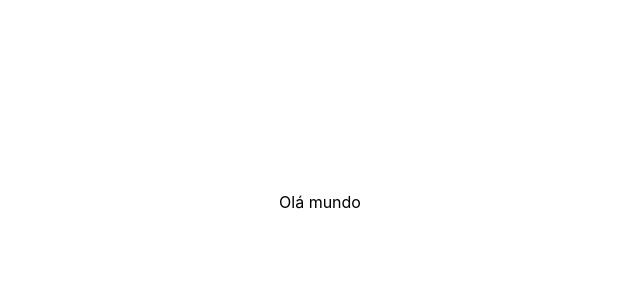
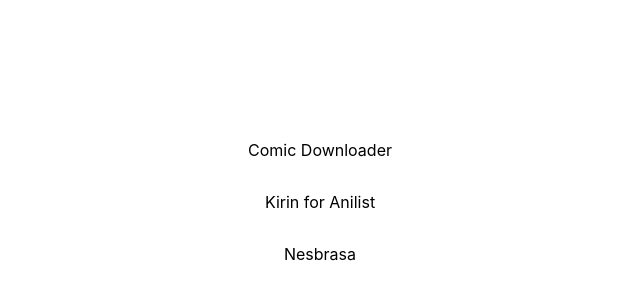
Before and after one commit to roberto-ng/site-pessoal, a Next.js app: page / in a window 1280 px wide. Shown: the part 198-498 px from the top of the page, without its empty margins (320-960 px from the left). Built offline with nearby package versions, Linux system fonts and the light colour scheme.

Commit message:
Ler arquivos da pasta de projetos

```diff
--- /dev/null
+++ b/lib/projetos.ts
@@ -0,0 +1,49 @@
+import { readFile, readdir } from 'fs/promises'
+import path from 'path'
+import matter from 'gray-matter'
+
+export interface Projeto {
+    titulo: string;
+    repo: string;
+    descricao: string;
+    tags: string[];
+}
+
+const pastaProjetos = path.join(process.cwd(), 'projetos');
+
+export async function buscarProjetos(): Promise<Projeto[]> {
+    const arquivos = await readdir(pastaProjetos);
+    // Ordenar arquivos alfabeticamente
+    const arquivosEmOrdem = arquivos.sort((a: string, b: string) => {
+        const nomeA = a.toLowerCase();
+        const nomeB = b.toLowerCase();
+
+        if (nomeA < nomeB) {
+            return -1;
+        }
+        else if (nomeA > nomeB) {
+            return 1;
+        } else {
+            return 0;
+        }
+    });
+
+    const promessas = arquivos.map(async (arquivo) => {
+        const caminho = path.join(pastaProjetos, arquivo);
+        // Conteúdo do arquivo
+        const conteudo = await readFile(caminho, 'utf-8');
+        // Pegar dados do arquivo
+        const dados = matter(conteudo);
+
+        return {
+            titulo: dados.data.titulo ?? '',
+            repo: dados.data.repo ?? '',
+            descricao: dados.data.descricao ?? '',
+            tags: dados.data.tags ?? [],
+        };
+    });
+
+    // Esperar todos os arquivos serem lidos
+    const projetos = await Promise.all(promessas);
+    return projetos;
+}
--- a/package.json
+++ b/package.json
@@ -9,6 +9,7 @@
     "lint": "next lint"
   },
   "dependencies": {
+    "gray-matter": "^4.0.3",
     "next": "12.1.0",
     "react": "17.0.2",
     "react-dom": "17.0.2"
--- a/pages/index.tsx
+++ b/pages/index.tsx
@@ -1,9 +1,14 @@
-import type { NextPage } from 'next'
+import type { GetStaticProps, NextPage } from 'next'
 import Head from 'next/head'
 import Image from 'next/image'
 import styles from '../styles/Home.module.css'
+import { buscarProjetos, Projeto } from '../lib/projetos'
 
-const Home: NextPage = () => {
+interface Props {
+    projetos: Projeto[];
+}
+
+const Home: NextPage<Props> = ({ projetos }) => {
     return (
         <div className={styles.container}>
             <Head>
@@ -13,10 +18,24 @@
             </Head>
 
             <main className={styles.main}>
-        Olá mundo
+                {projetos.map(projeto => (
+                    <div key={projeto.repo}>
+                        <p>{projeto.titulo}</p>
+                    </div>
+                ))}
             </main>
         </div>
     )
-}
+};
 
-export default Home
+export const getStaticProps: GetStaticProps<Props> = async () => {
+    const projetos = await buscarProjetos();
+
+    return {
+        props: {
+            projetos,
+        },
+    };
+};
+
+export default Home;
--- /dev/null
+++ b/projetos/comic-downloader.md
@@ -0,0 +1,9 @@
+---
+titulo: 'Comic Downloader'
+repo: 'comic-downloader'
+descricao: 'Um programa que permite o download de quadrinhos de diversos sites'
+tags:
+  - 'javascript'
+  - 'react'
+  - 'electron'
+---
--- /dev/null
+++ b/projetos/kirin-for-anilist.md
@@ -0,0 +1,8 @@
+---
+titulo: 'Kirin for Anilist'
+repo: 'kirin-for-anilist'
+descricao: 'Um cliente da rede social AniList para Android'
+tags:
+  - 'javascript'
+  - 'react native'
+---
--- /dev/null
+++ b/projetos/nesbrasa-gtk.md
@@ -0,0 +1,8 @@
+---
+titulo: 'Nesbrasa'
+repo: 'nesbrasa-gtk'
+descricao: 'Emulador de NES para Windows e Linux'
+tags:
+  - 'c++'
+  - 'gtk'
+---
```
Also changed, not shown: 1 other file (tests, documents, lock files or other folders). Lines whose indentation alone changed are shown as unchanged.
